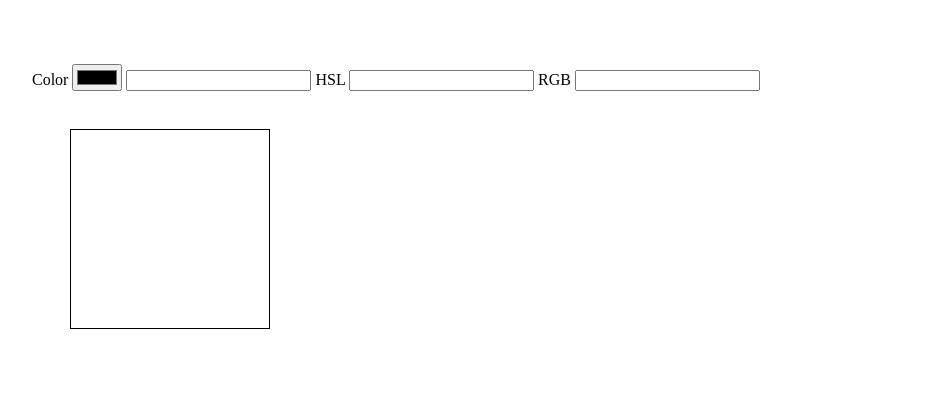
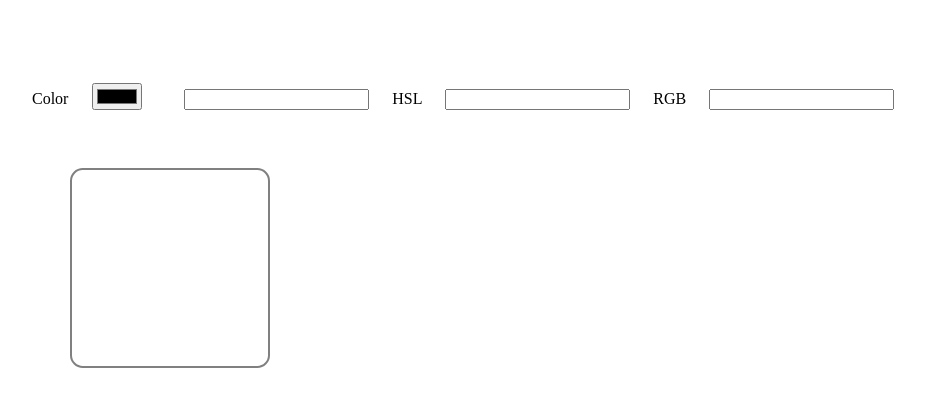
Before and after one commit to rachelhdvo0727/color-palette-designer, a plain HTML site: page index.html in a window 1280 px wide. Shown: the whole page, without its empty margins (32-957 px from the left). Drawn offline with Linux system fonts and the light colour scheme.

Commit message:
added div to inputs

```diff
--- a/styles.css
+++ b/styles.css
@@ -6,13 +6,20 @@
 body {
   margin: 5vw;
 }
-
+input {
+  margin: 1.5vw;
+}
+#inputs {
+  display: flex;
+  flex-flow: column wrap;
+}
 #container {
   padding: 3vw;
 }
 
 .box {
-    border: 1px solid black;
+  border-radius: 0.8rem;
+  border: 0.2vw solid grey;
   width: 200px;
   height: 200px;
 }
```
Lines whose indentation alone changed are shown as unchanged.
